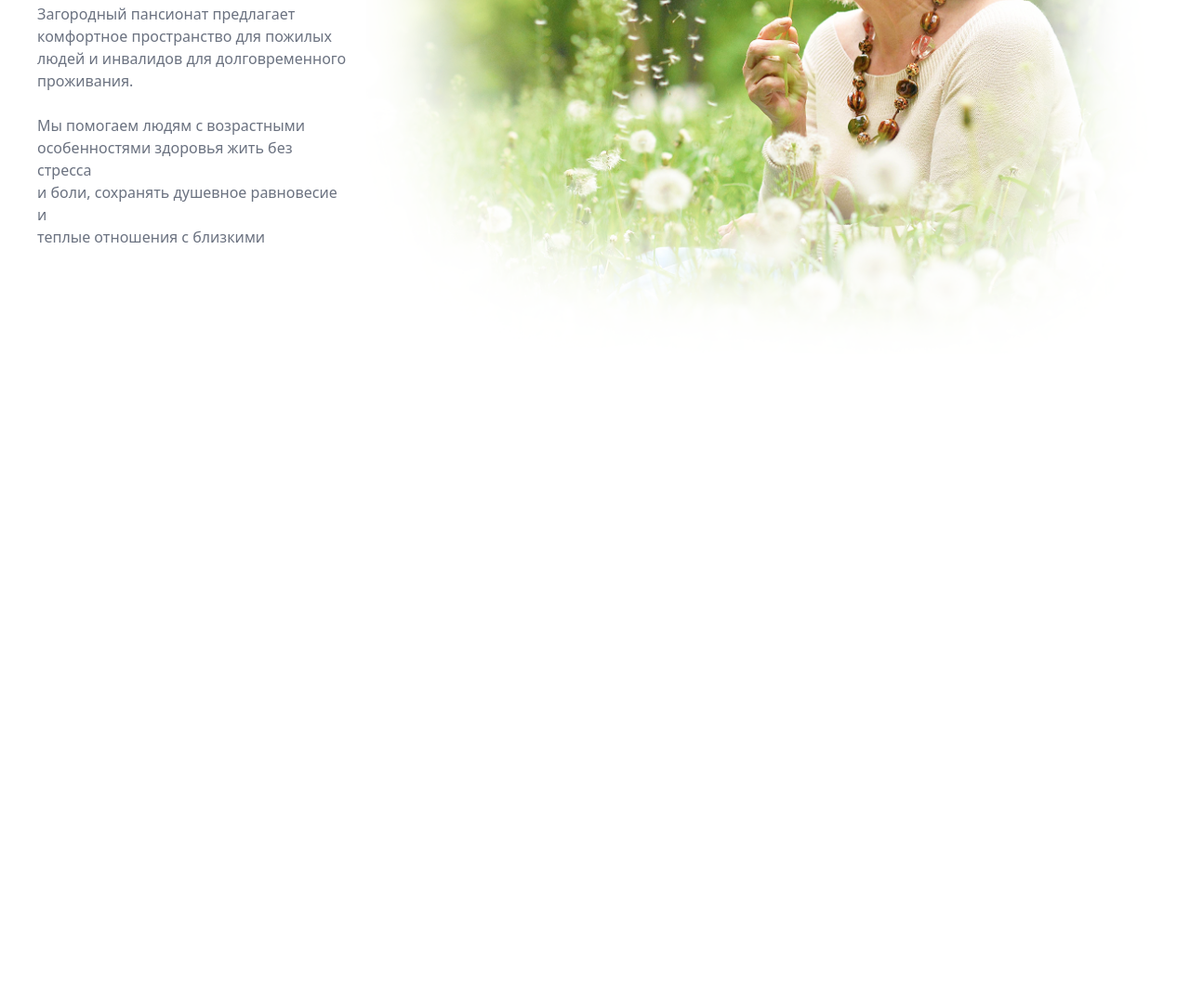
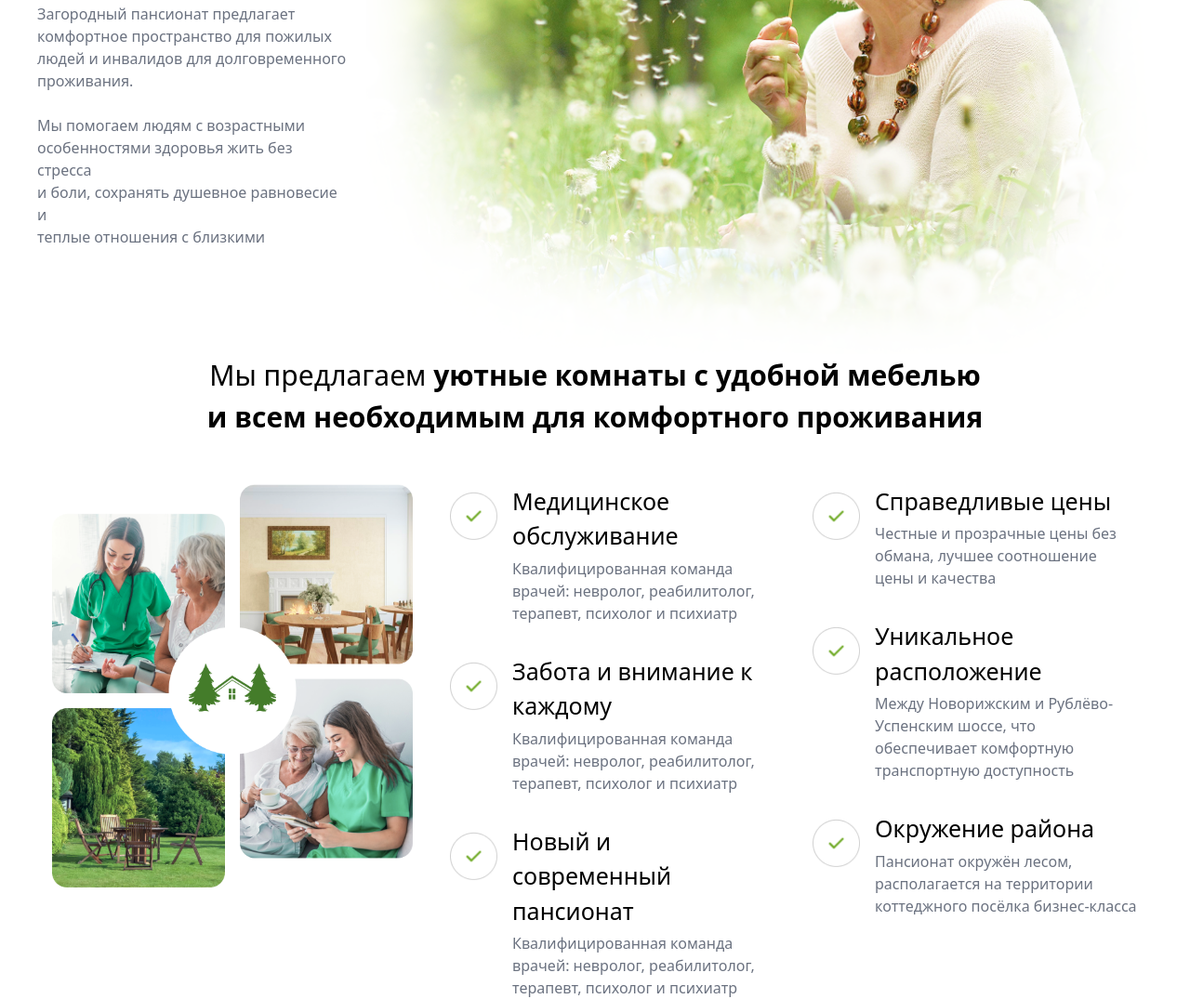
Before and after one commit to Umar777406/figma, a website: page src/index.html in a window 1280 px wide. Shown: the part 1333-2408 px from the top of the page at 93% size. Before the commit the page ends 1714 px from the top, so only its background shows below. Drawn offline with nearby package versions, Linux system fonts and the light colour scheme; files that its build step writes are made by us from their sources.

Commit message:
section2

```diff
--- a/src/index.html
+++ b/src/index.html
@@ -55,6 +55,71 @@
         <img src="Image-01.png" alt="">
     </aside>
   </section>
+      <h1 class="text-[15px] lg:text-[30px] text-center">Мы предлагаем  <span class="font-bold">уютные комнаты с удобной мебелью <br> и всем необходимым для комфортного проживания </span></h1>
+<section class="flex flex-col lg:flex-row lg:justify-around gap-10 mt-[50px] max-w-[1200px] mx-auto px-4">
+    <aside>
+        <img src="Дизайн.png" alt="">
+    </aside>
+  <aside class="flex flex-col gap-8 max-w-[350px]">
+    <div class="flex gap-4">
+      <img class="w-[52px] h-[52px] mt-2" src="Галочка.png" alt="">
+      <div>
+        <h2 class="text-[25px]">Медицинское обслуживание</h2>
+        <p class="text-gray-500 mt-1">
+          Квалифицированная команда врачей: невролог, реабилитолог, терапевт, психолог и психиатр
+        </p>
+      </div>
+    </div>
+    <div class="flex gap-4">
+      <img class="w-[52px] h-[52px] mt-2" src="Галочка.png" alt="">
+      <div>
+        <h2 class="text-[25px]">Забота и внимание к каждому</h2>
+        <p class="text-gray-500 mt-1">
+          Квалифицированная команда врачей: невролог, реабилитолог, терапевт, психолог и психиатр
+        </p>
+      </div>
+    </div>
+
+    <div class="flex gap-4">
+      <img class="w-[52px] h-[52px] mt-2" src="Галочка.png" alt="">
+      <div>
+        <h2 class="text-[25px]">Новый и современный пансионат</h2>
+        <p class="text-gray-500 mt-1">
+          Квалифицированная команда врачей: невролог, реабилитолог, терапевт, психолог и психиатр
+        </p>
+      </div>
+    </div>
+  </aside>
+  <aside class="flex flex-col gap-8 max-w-[350px]">
+    <div class="flex gap-4">
+      <img class="w-[52px] h-[52px] mt-2" src="Галочка.png" alt="">
+      <div>
+        <h2 class="text-[25px]">Справедливые цены</h2>
+        <p class="text-gray-500 mt-1">
+          Честные и прозрачные цены без обмана, лучшее соотношение цены и качества
+        </p>
+      </div>
+    </div>
+    <div class="flex gap-4">
+      <img class="w-[52px] h-[52px] mt-2" src="Галочка.png" alt="">
+      <div>
+        <h2 class="text-[25px]">Уникальное расположение</h2>
+        <p class="text-gray-500 mt-1">
+          Между Новорижским и Рублёво-Успенским шоссе, что обеспечивает комфортную транспортную доступность
+        </p>
+      </div>
+    </div>
+    <div class="flex gap-4">
+      <img class="w-[52px] h-[52px] mt-2" src="Галочка.png" alt="">
+      <div>
+        <h2 class="text-[25px]">Окружение района</h2>
+        <p class="text-gray-500 mt-1">
+          Пансионат окружён лесом, располагается на территории коттеджного посёлка бизнес-класса
+        </p>
+      </div>
+    </div>
+  </aside>
+</section>
 </div>
 </body>
 </html>
```
Also changed, not shown: src/Галочка.png (added), src/Дизайн.png (added).
